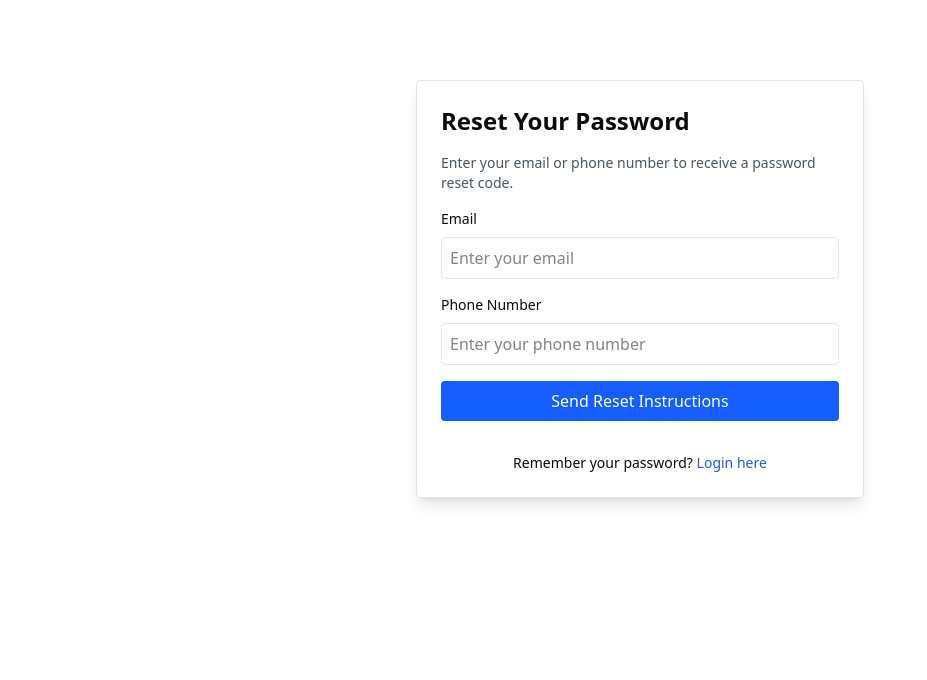
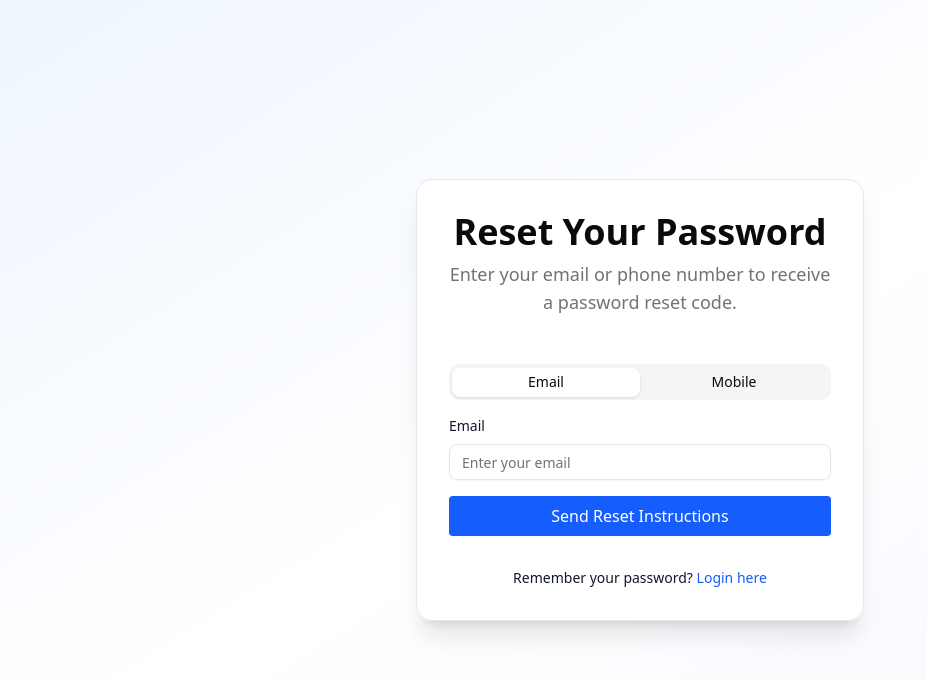
Before and after one commit to RayhanulSumon/next-starter, a Next.js app: page /reset-password in a window 1280 px wide. Shown: the top 680 px of the page, without its empty margins (0-927 px from the left). Built offline with nearby package versions, Linux system fonts and the light colour scheme.

Commit message:
reset password ui updated

```diff
--- a/app/(public)/(auth)/reset-password/page.tsx
+++ b/app/(public)/(auth)/reset-password/page.tsx
@@ -4,6 +4,9 @@ import { useState } from "react";
 import { useRouter } from "next/navigation";
 import { useAuth } from "@/hook/useAuth";
 import Link from "next/link";
+import { Card, CardHeader, CardTitle, CardDescription, CardContent } from "@/components/ui/card";
+import { Tabs, TabsList, TabsTrigger } from "@/components/ui/tabs";
+import { Input } from "@/components/ui/input";
 
 export default function ResetPasswordPage() {
   const router = useRouter();
@@ -21,6 +24,8 @@ export default function ResetPasswordPage() {
   const [passwordConfirmation, setPasswordConfirmation] = useState("");
   const [resetError, setResetError] = useState<string | null>(null);
   const [resetSuccess, setResetSuccess] = useState(false);
+
+  const [method, setMethod] = useState<"email" | "mobile">("email");
 
   const passwordRequirements = [
     { label: "At least 8 characters", test: (v: string) => v.length >= 8 },
@@ -126,52 +131,77 @@ export default function ResetPasswordPage() {
   };
 
   return (
-    <div className="mx-auto mt-20 max-w-md rounded border p-6 shadow-lg">
-      <h1 className="mb-4 text-2xl font-bold">Reset Your Password</h1>
-
+    <main className="flex min-h-screen items-center justify-center bg-gradient-to-br from-blue-50 via-white to-purple-50 px-4 dark:from-gray-950 dark:via-gray-900 dark:to-gray-950">
+      <div className="mx-auto w-full max-w-md">
+        <Card className="w-full rounded-2xl border border-gray-200 bg-white/90 p-8 shadow-xl backdrop-blur-md dark:border-gray-700 dark:bg-gray-900/90">
+          <CardHeader className="space-y-2 text-center">
+            <CardTitle className="text-foreground mb-2 text-3xl font-extrabold md:text-4xl">
+              Reset Your Password
+            </CardTitle>
+            <CardDescription className="text-muted-foreground text-base md:text-lg">
+              {requestSent
+                ? "Enter the code sent to your email or phone and set a new password."
+                : "Enter your email or phone number to receive a password reset code."}
+            </CardDescription>
+          </CardHeader>
+          <CardContent className="w-full">
             {!requestSent ? (
-        // Step 1: Request password reset
+              <>
+                <Tabs
+                  value={method}
+                  onValueChange={(v) => setMethod(v as "email" | "mobile")}
+                  className="mb-4 w-full"
+                >
+                  <TabsList className="w-full">
+                    <TabsTrigger value="email" className="flex-1">
+                      Email
+                    </TabsTrigger>
+                    <TabsTrigger value="mobile" className="flex-1">
+                      Mobile
+                    </TabsTrigger>
+                  </TabsList>
+                </Tabs>
                 <form onSubmit={handleRequestReset} className="space-y-4">
-          <p className="text-sm text-gray-600">
-            Enter your email or phone number to receive a password reset code.
-          </p>
-
+                  {method === "email" && (
                     <div className="space-y-2">
                       <label htmlFor="email" className="block text-sm font-medium">
                         Email
                       </label>
-            <input
+                      <Input
                         id="email"
                         type="email"
                         placeholder="Enter your email"
                         value={email}
                         onChange={(e) => setEmail(e.target.value)}
-              className="w-full rounded border p-2 focus:ring-2 focus:ring-blue-500 focus:outline-none"
                         disabled={requestResetLoading}
+                        required
                       />
                     </div>
-
+                  )}
+                  {method === "mobile" && (
                     <div className="space-y-2">
                       <label htmlFor="phone" className="block text-sm font-medium">
                         Phone Number
                       </label>
-            <input
+                      <Input
                         id="phone"
                         type="tel"
                         placeholder="Enter your phone number"
                         value={phone}
                         onChange={(e) => setPhone(e.target.value)}
-              className="w-full rounded border p-2 focus:ring-2 focus:ring-blue-500 focus:outline-none"
                         disabled={requestResetLoading}
+                        required
                       />
                     </div>
-
+                  )}
                   {requestError && (
-            <div className="rounded border border-red-200 bg-red-50 p-3 text-red-700" role="alert">
+                    <div
+                      className="rounded border border-red-200 bg-red-50 p-3 text-red-700"
+                      role="alert"
+                    >
                       {requestError}
                     </div>
                   )}
-
                   <button
                     type="submit"
                     className="w-full rounded bg-blue-600 p-2 text-white transition hover:bg-blue-700 focus:ring-2 focus:ring-blue-500 focus:outline-none disabled:opacity-50"
@@ -179,7 +209,6 @@ export default function ResetPasswordPage() {
                   >
                     {requestResetLoading ? "Sending..." : "Send Reset Instructions"}
                   </button>
-
                   <div className="mt-4 text-center">
                     <p className="text-sm">
                       Remember your password?{" "}
@@ -189,12 +218,14 @@ export default function ResetPasswordPage() {
                     </p>
                   </div>
                 </form>
+              </>
             ) : resetSuccess ? (
               // Success message
               <div className="py-8 text-center">
                 <div className="mb-4 text-xl text-green-600">Password reset successful!</div>
                 <p className="text-gray-600">
-            Your password has been reset. You&apos;ll be redirected to the loginAction page shortly.
+                  Your password has been reset. You&apos;ll be redirected to the loginAction page
+                  shortly.
                 </p>
                 <Link href="/login" className="mt-4 inline-block text-blue-600 hover:underline">
                   Login now
@@ -269,7 +300,10 @@ export default function ResetPasswordPage() {
                 </div>
 
                 {resetError && (
-            <div className="rounded border border-red-200 bg-red-50 p-3 text-red-700" role="alert">
+                  <div
+                    className="rounded border border-red-200 bg-red-50 p-3 text-red-700"
+                    role="alert"
+                  >
                     {resetError}
                   </div>
                 )}
@@ -292,6 +326,9 @@ export default function ResetPasswordPage() {
                 </button>
               </form>
             )}
+          </CardContent>
+        </Card>
       </div>
+    </main>
   );
 }
```
Lines whose indentation alone changed are shown as unchanged.
